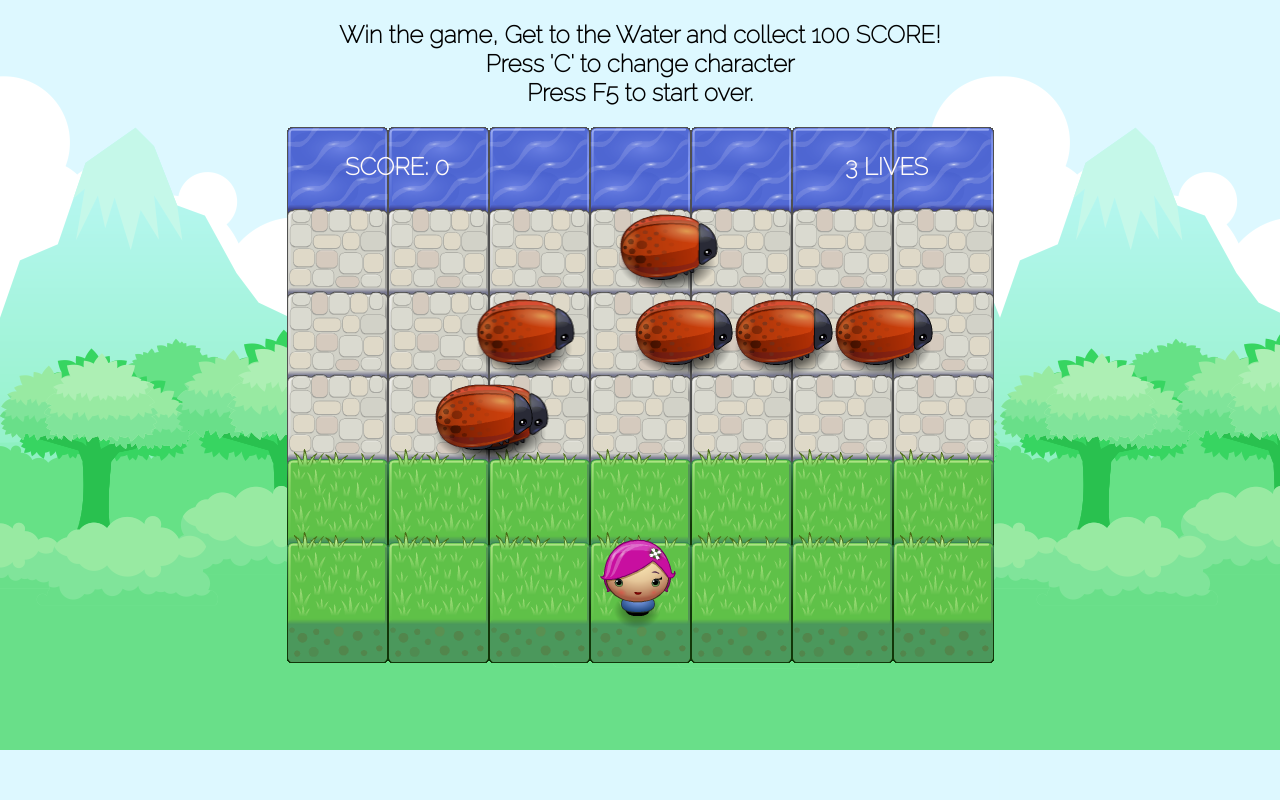
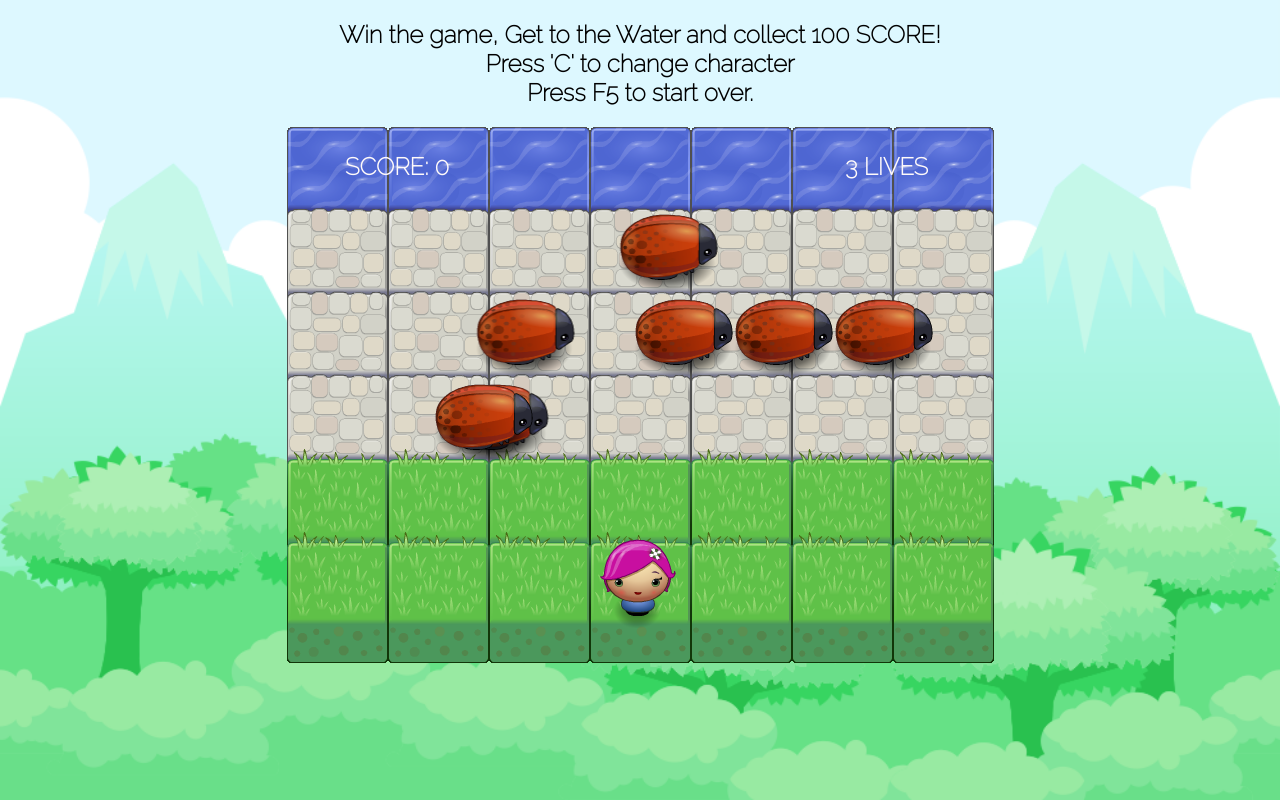
Before and after one commit to Amarillia/P3_Frogger, a plain HTML site: page index.html in a window 1280 px wide. Drawn offline with Linux system fonts and the light colour scheme; a web font is replaced by a local one.

Commit message:
Update style.css

```diff
--- a/css/style.css
+++ b/css/style.css
@@ -1,11 +1,16 @@
 body {
-	font-family: 'Raleway', Helvetica, Arial, sans-serif;
+    font-family: 'Raleway', Helvetica, Arial, sans-serif;
     text-align: center;
     margin: 20px auto 20px auto;
-   	font-size:  1.5em;
-   	font-weight: 700;
+    font-size:  1.5em;
+    font-weight: 700;
     background-color: #f7d335;
     background-image: url("../images/background.png");
+    background-image: url("../images/background.png") no-repeat center center fixed;;
+    -webkit-background-size: cover;
+    -moz-background-size: cover;
+    -o-background-size: cover;
+    background-size: cover;
 }
 
 #lives {
```
